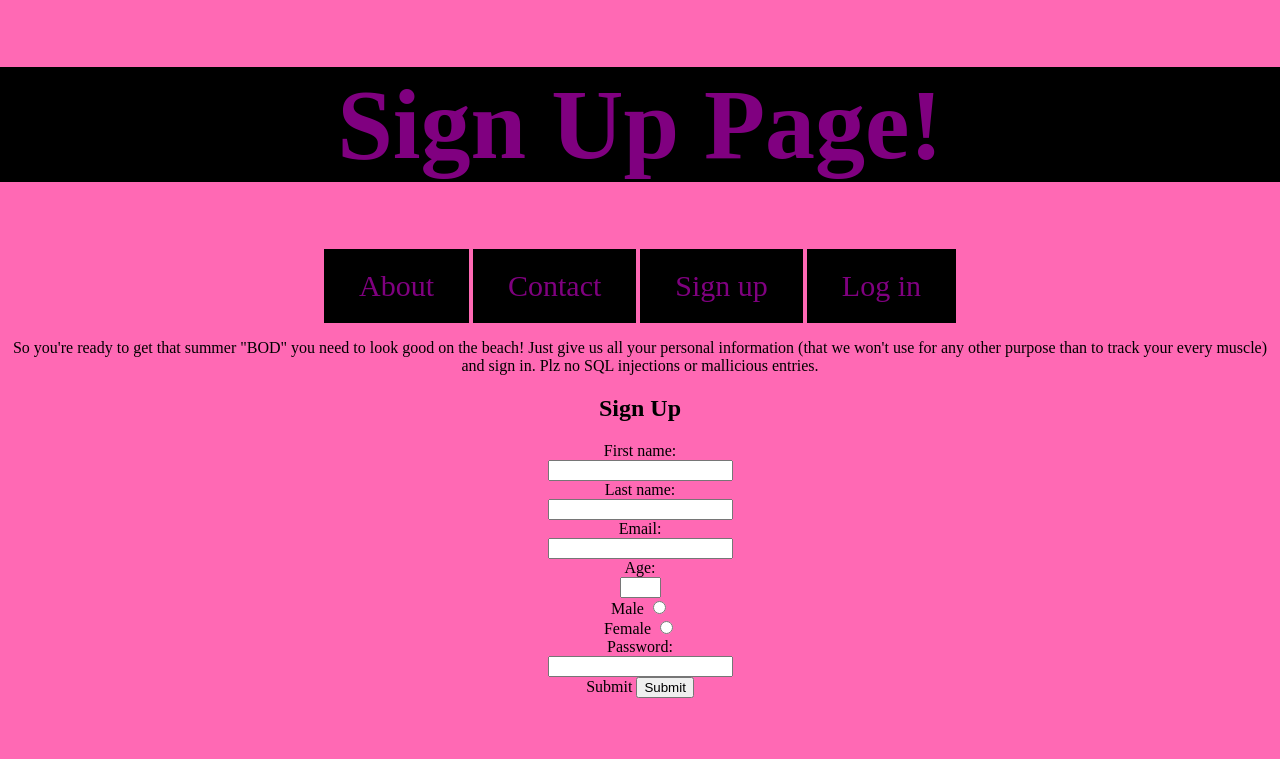
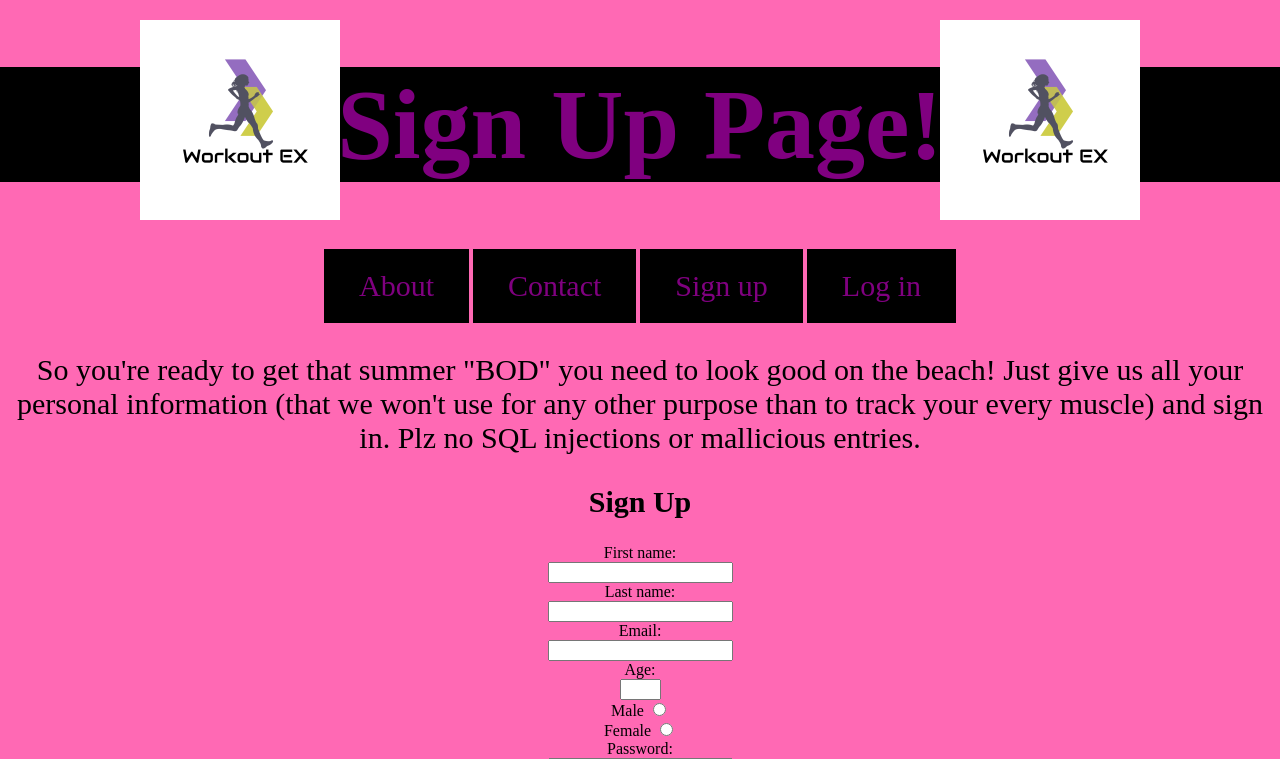
Before and after one commit to YmaniN/FitnessTracker, a PHP site: page /SignUp.html in a window 1280 px wide. Shown: the top 759 px of the page. Before the commit the page ends 698 px from the top, so only its background shows below. Run offline with PHP 8.4, Linux system fonts and the light colour scheme.

Commit message:
Add files via upload

```diff
--- a/About.html
+++ b/About.html
@@ -16,5 +16,7 @@
       <a href="file:///home/student/public_html/LogIn.html">Log in</a><br>
 
 	<p>Fitness Tracker was founded in 2021, as a school collaborative project. The founders just don't want it to be a mundane tracker. They want you to grow in your journey and experience true joy into working out and athletics. The founders are self-proclaimed gym rats and they want you to carry that title as well. Since its birth, Fitness Tracker wants you to live longer, healthier, and happier lives. </p>
+    <img src="logo.png" alt="fitness picture" class="rp"><br>
+    <img src="logo.png" alt="fitness picture" class="lp"><br>
   </body>
 </html>
--- a/ContactUs.html
+++ b/ContactUs.html
@@ -51,5 +51,7 @@
  <label for="submit">Submit</label>
       <input type="submit">
 </form>
+    <img src="logo.png" alt="fitness picture" class="rp"><br>
+    <img src="logo.png" alt="fitness picture" class="lp"><br>
   </body>
 </html>
--- a/LogIn.html
+++ b/LogIn.html
@@ -22,5 +22,7 @@
       <input type="password" id="passd" name="passd" maxlength="50" pattern="[a-zA-Z- ]+{1,50}" required><br>
       <label for="submit">Submit</label>
       <input type="submit">
+    <img src="logo.png" alt="fitness picture" class="rp"><br>
+    <img src="logo.png" alt="fitness picture" class="lp"><br>
   </body>
 </html>
--- a/SignUp.html
+++ b/SignUp.html
@@ -34,5 +34,7 @@
       <input type="password" id="passd" name="passd" maxlength="50" pattern="[a-zA-Z- ]+{1,50}" required><br>
       <label for="submit">Submit</label>
       <input type="submit">
+    <img src="logo.png" alt="fitness picture" class="rp"><br>
+    <img src="logo.png" alt="fitness picture" class="lp"><br>
   </body>
 </html>
--- a/csl.css
+++ b/csl.css
@@ -24,6 +24,31 @@ a:active {
   color: white;
 }
 
+p{
+  font-size:30px;
+}
+
+
+h2{
+  font-size:30px;
+}
+
+h3{
+  font-size:30px;
+}
+
+.rp{
+  position: absolute;
+  top: 20px;
+  right: 140px;
+}
+
+.lp{
+  position: absolute;
+  top: 20px;
+  left: 140px;
+}
+
 body{
 text-align: center;
 background-color: hotpink;
```
Also changed, not shown: logo.png.
